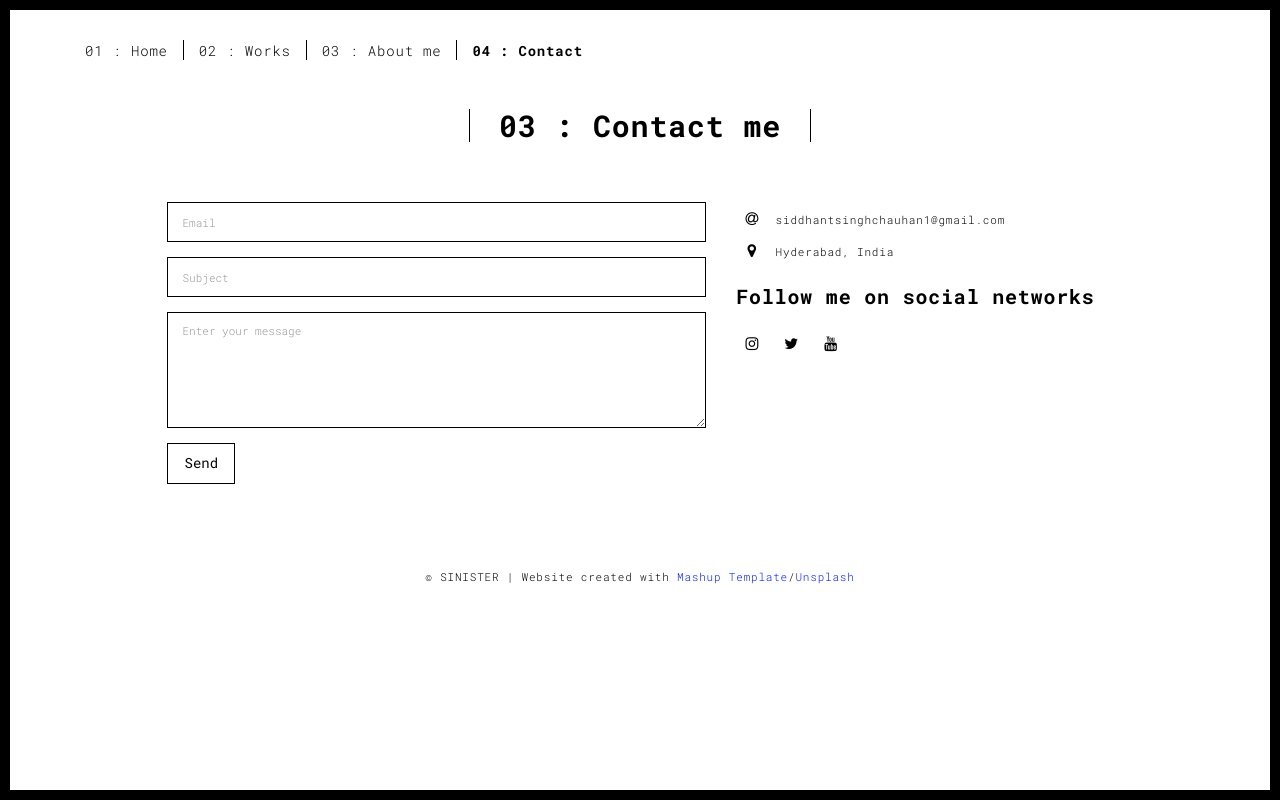
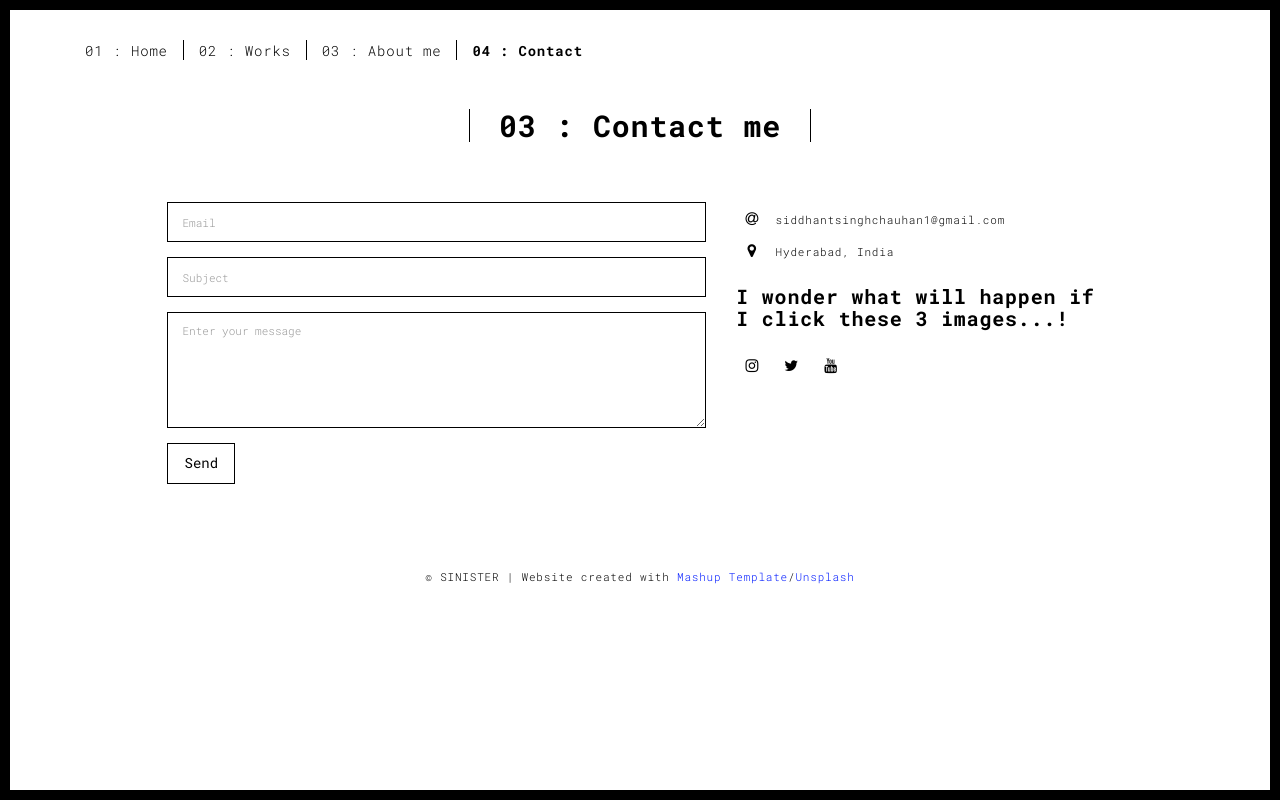
Before and after one commit to beepsid/aboutme, a plain HTML site: page contact.html in a window 1280 px wide. Drawn offline with Linux system fonts and the light colour scheme.

Commit message:
Update contact.html

```diff
--- a/contact.html
+++ b/contact.html
@@ -88,7 +88,7 @@
                           Hyderabad, India
                         </li>
                       </ul>
-                      <h3>Follow me on social networks</h3>
+                      <h3>I wonder what will happen if I click these 3 images...!</h3>
                       <a href="https://www.instagram.com/mickmini_114/" title="" class="fa-icon">
                         <i class="fa fa-instagram"></i>
                       </a>
```
